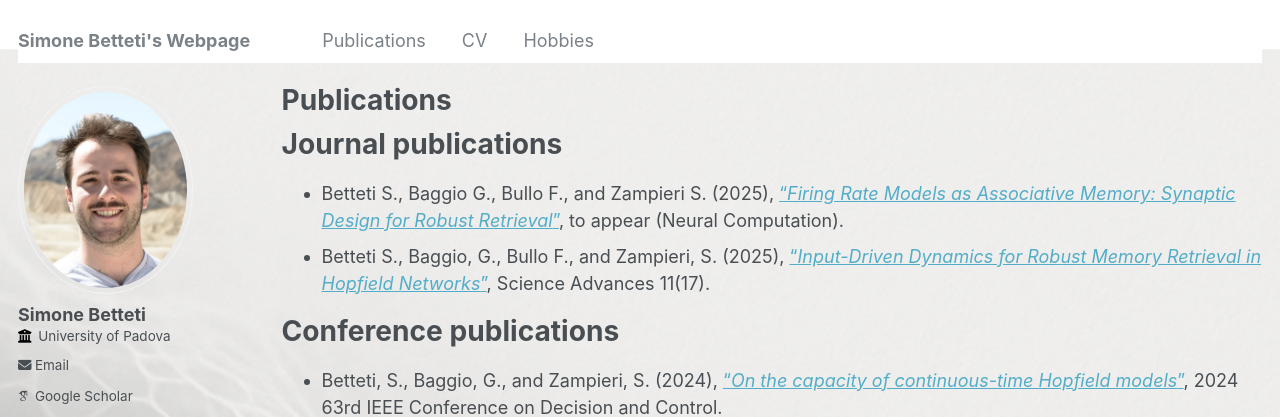
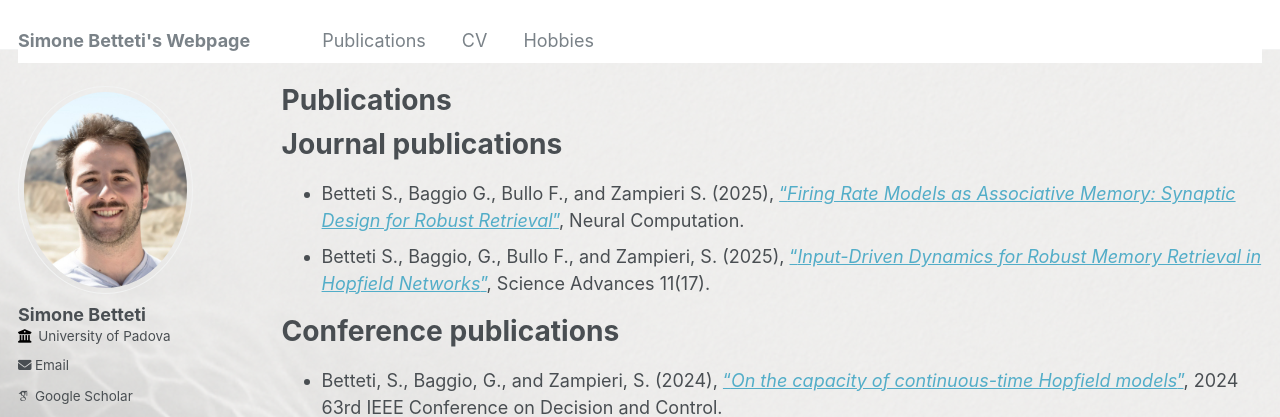
Before and after one commit to sim1bet/sim1bet.github.io, a Jekyll site: the page built from _pages/publications.md, in a window 1280 px wide and 1254 px high. Shown: the top 417 px of the window. Built offline with Jekyll 4.4.1, drawn with Linux system fonts in a browser that asks for light colours; some web fonts are replaced.

Commit message:
Update publications.md

```diff
--- a/_pages/publications.md
+++ b/_pages/publications.md
@@ -6,7 +6,7 @@ author_profile: true
 ---
 
 # Journal publications
-* Betteti S., Baggio G., Bullo F., and Zampieri S. (2025), ["_Firing Rate Models as Associative Memory: Synaptic Design for Robust Retrieval_"](https://arxiv.org/abs/2411.07388), to appear (Neural Computation).
+* Betteti S., Baggio G., Bullo F., and Zampieri S. (2025), ["_Firing Rate Models as Associative Memory: Synaptic Design for Robust Retrieval_"](https://direct.mit.edu/neco/article-abstract/doi/10.1162/neco.a.28/132659/Firing-Rate-Models-as-Associative-Memory-Synaptic?redirectedFrom=fulltext), Neural Computation.
 * Betteti S., Baggio, G., Bullo F., and Zampieri, S. (2025), ["_Input-Driven Dynamics for Robust Memory Retrieval in Hopfield Networks_"](https://www.science.org/doi/10.1126/sciadv.adu6991), Science Advances 11(17).
 
 # Conference publications
```
